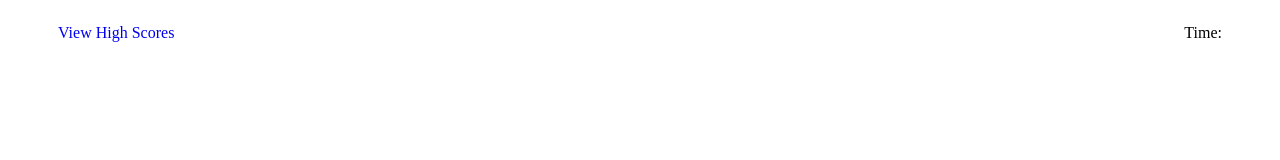
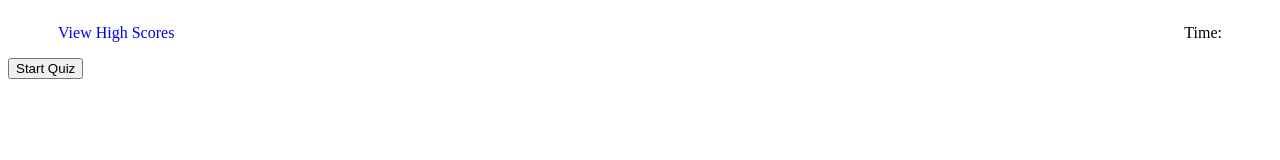
Before and after one commit to JahsperH/code-quiz, a plain HTML site: page index.html in a window 1280 px wide. Drawn offline with Linux system fonts and the light colour scheme.

Commit message:
Added a few things into JS but am getting off for the night.

```diff
--- a/assets/js/style.js
+++ b/assets/js/style.js
@@ -0,0 +1,2 @@
+function start() {
+    document
--- a/index.html
+++ b/index.html
@@ -12,3 +12,6 @@
     <p id="highScore"><a href="View High Scores">View High Scores</a></p>
     <p id="timer"><span style="color:black">Time:</span></p>
 </div>
+<div id="start">
+    <button type="button" id="start">Start Quiz</button>
+</div>
```
Also changed, not shown: assets/css/style.css (line endings or trailing spaces).
